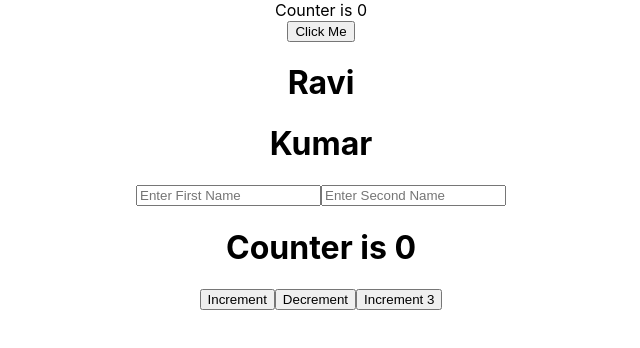
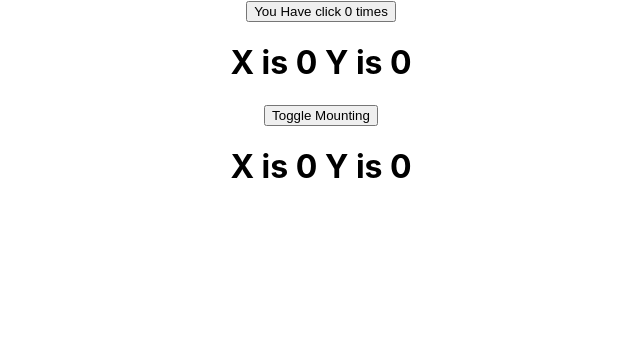
Before and after one commit to kingravi17/ReactHooks, a React (Create React App) app: page / in a window 1280 px wide. Shown: the top 348 px of the page, without its empty margins (319-959 px from the left). Built offline with nearby package versions, Linux system fonts and the light colour scheme.

Commit message:
UseEffect Hooks examples

```diff
--- a/src/App.js
+++ b/src/App.js
@@ -3,13 +3,26 @@ import './App.css';
 import Counter from './Counter';
 import UseStateHooksWithObject from './UseStateHooksWithObject';
 import HooksWithPreviousState from './HooksWithPreviousState';
+import UseEffectOne from './UseEffectOne';
+import UseEffectMouseEventListner from './UseEffectMouseEventListner';
+import ContainerForUnmounting from './ContainerForUnmounting';
 
 function App() {
   return (
     <div className="App">
+      {/* Uncomment Below for Use state hook example */}
+      {/*
       <Counter/>
       <UseStateHooksWithObject/>
       <HooksWithPreviousState/>
+      */
+      }
+
+      {/* Uncomment Below for Use state hook example */}
+      <UseEffectOne/>
+      <UseEffectMouseEventListner/>
+      <ContainerForUnmounting/>
+
     </div>
   );
 }
--- /dev/null
+++ b/src/ContainerForUnmounting.js
@@ -0,0 +1,14 @@
+import React, { useState } from 'react'
+import UseEffectUnsubscribe from './UseEffectUnsubscribe'
+
+function ContainerForUnmounting() {
+    const [mounted , toggleMount] = useState(true)
+  return (
+    <>
+        <button onClick={() => toggleMount(!mounted)}>Toggle Mounting</button>
+        {mounted === true ? <UseEffectUnsubscribe/> : null}
+    </>
+    )
+}
+
+export default ContainerForUnmounting
--- /dev/null
+++ b/src/UseEffectMouseEventListner.js
@@ -0,0 +1,19 @@
+import React, { useEffect, useState } from 'react'
+
+function UseEffectMouseEventListner() {
+    const[coordinate , setcoordinate] = useState({x:0,y:0})
+
+    const setMouseCoordinates = (e) => {
+        console.log("Set Mouse coordinate called")
+        setcoordinate({...coordinate, x:e.clientX, y:e.clientY})
+    }
+    useEffect( () => {
+        console.log("use effect called")
+        window.addEventListener("mousemove" , setMouseCoordinates)
+    }, [])
+  return (
+        <h1> X is {coordinate.x} Y is {coordinate.y}</h1>
+  )
+}
+
+export default UseEffectMouseEventListner
--- /dev/null
+++ b/src/UseEffectOne.js
@@ -0,0 +1,17 @@
+import React, { useEffect, useState } from 'react'
+
+function UseEffectOne() {
+    const [count, setCount] = useState(0)
+
+    useEffect(()=> {
+        document.title = "Clicked " + count + " times"
+    })
+
+  return (
+    <button onClick={() =>setCount(prev => prev+1)}>
+        You Have click {count} times
+    </button>
+  )
+}
+
+export default UseEffectOne
--- /dev/null
+++ b/src/UseEffectUnsubscribe.js
@@ -0,0 +1,24 @@
+import React, { useEffect, useState } from 'react'
+
+function UseEffectUnsubscribe() {
+    const[coordinate , setcoordinate] = useState({x:0,y:0})
+
+    const clickEventListner = (e) => {
+        setcoordinate({...coordinate, x:e.clientX, y:e.clientY})
+    }
+
+
+    useEffect( () => {
+        console.log("Add Event listner")
+        window.addEventListener("click" , clickEventListner)
+        return(() => {
+            console.log("Unmounting Code")
+            window.removeEventListener("click", clickEventListner)
+        })
+    })
+  return (
+        <h1> X is {coordinate.x} Y is {coordinate.y}</h1>
+  )
+}
+
+export default UseEffectUnsubscribe
```
